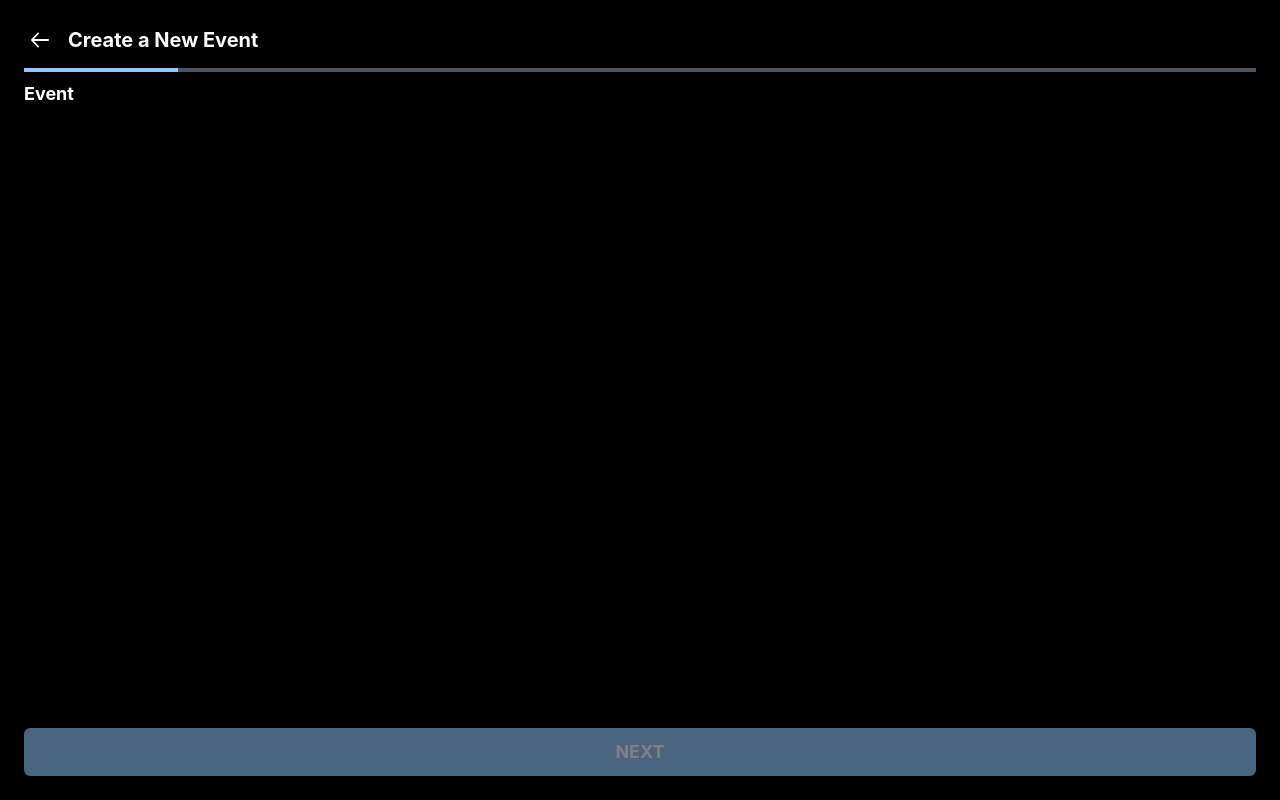
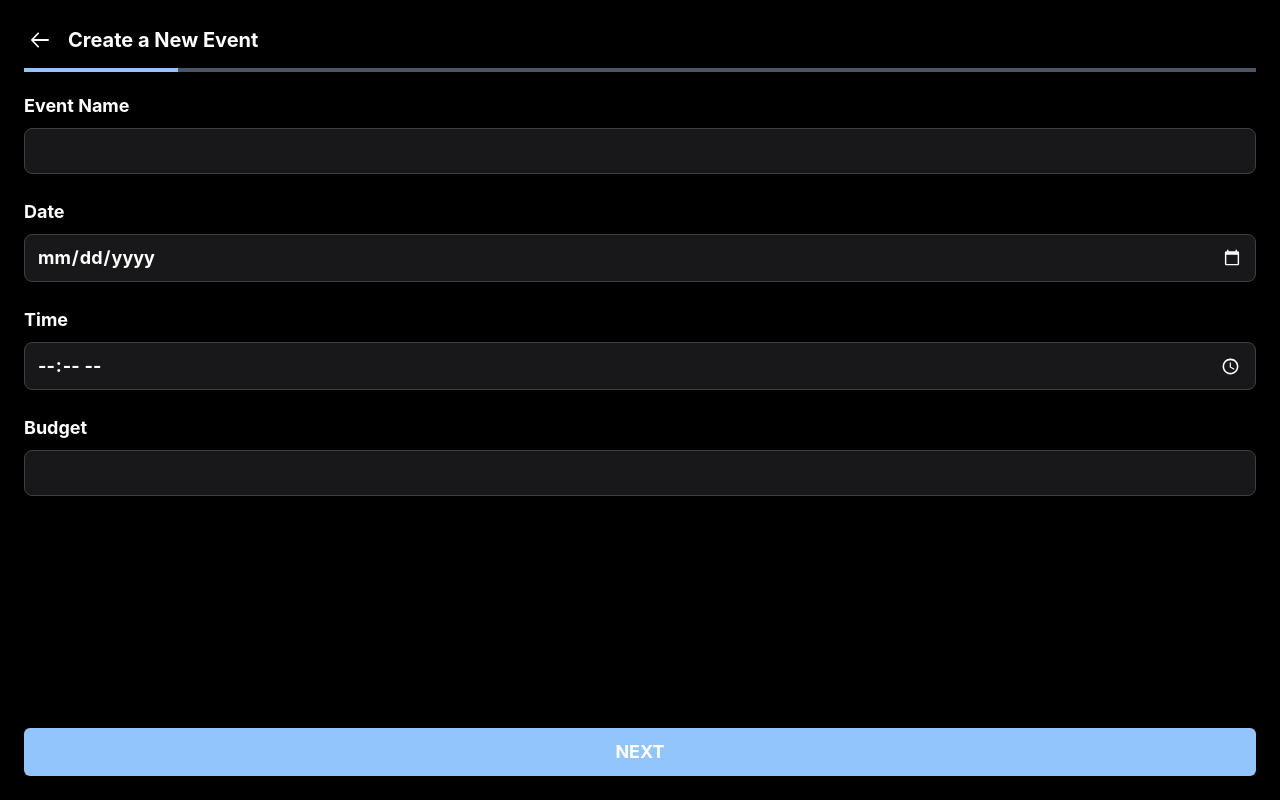
Before and after one commit to nmolaei7878/PartyPlan, a React (Create React App) app: page /create-plan/event in a window 1280 px wide. Built offline with nearby package versions, Linux system fonts and the light colour scheme.

Commit message:
struggling with forms

```diff
--- /dev/null
+++ b/src/components/shared-ui/Form.tsx
@@ -0,0 +1,27 @@
+import React, { forwardRef } from "react";
+
+interface FormInputProps {
+  id: string;
+  label: string;
+  formType: string;
+  placeHolder?: string;
+  value?: string;
+  onChange: (e: any) => void;
+}
+
+const FormInput: React.FC<FormInputProps> = (props) => {
+  return (
+    <div className="flex flex-col w-full text-white gap-2">
+      <label htmlFor={props.id}>{props.label}</label>
+      <input
+        onChange={props.onChange}
+        defaultValue={props.value}
+        className=" py-2 px-3 w-full rounded-lg bg-zinc-900 border-[0.1rem] border-zinc-700"
+        type={props.formType}
+        id={props.id}
+      />
+    </div>
+  );
+};
+
+export default FormInput;
--- a/src/index.css
+++ b/src/index.css
@@ -9,6 +9,9 @@ body {
   -webkit-font-smoothing: antialiased;
   -moz-osx-font-smoothing: grayscale;
 }
+input {
+  color-scheme: dark;
+}
 
 code {
   font-family: source-code-pro, Menlo, Monaco, Consolas, "Courier New",
--- a/src/pages/plan/components/EventComp.tsx
+++ b/src/pages/plan/components/EventComp.tsx
@@ -1,58 +1,65 @@
-import React, { FormEvent, useRef } from "react";
+import React, { FormEvent, useEffect, useRef, useState } from "react";
+import FormInput from "../../../components/shared-ui/Form";
+import { useAppDispatch, useAppSelector } from "../../../core/hook/hooks";
+import { updateEvent } from "../../../redux/plan-slice";
+import { NextButton } from "../../../redux/ui-slice";
 
 const EventComp = () => {
-  const name = useRef<HTMLInputElement>(null);
-  const date = useRef<HTMLInputElement>(null);
-  const time = useRef<HTMLInputElement>(null);
-  const budget = useRef<HTMLInputElement>(null);
+  const plan = useAppSelector((state) => state.plan.newPlan);
+  const dispatch = useAppDispatch();
 
-  const onSubmit = (e: FormEvent) => {
-    e.preventDefault();
-    if (
-      name.current?.value &&
-      date.current?.value &&
-      time.current?.value &&
-      budget.current?.value
-    ) {
-      const data = {
-        eventName: name.current?.value,
-        eventDate: date.current?.value,
-        eventTime: time.current?.value,
-        budget: budget.current?.value,
-      };
-    }
+  const nameChange = (e: any) => {
+    dispatch(updateEvent({ eventName: e.target.value }));
+    console.log(plan?.eventName);
   };
+  const dateChange = (e: any) => {
+    dispatch(updateEvent({ eventDate: e.target.value }));
+    console.log(plan?.eventDate);
+  };
+  const timeChange = (e: any) => {
+    dispatch(updateEvent({ eventTime: e.target.value }));
+    console.log(plan?.eventTime);
+  };
+  const budgetChange = (e: any) => {
+    dispatch(updateEvent({ budget: e.target.value }));
+    console.log(plan?.budget);
+  };
+
+  useEffect(() => {
+    dispatch(NextButton(true));
+  }, []);
+
   return (
-    <div>Event</div>
-    // <form
-    //   onSubmit={onSubmit}
-    //   className="w-screen items-center justify-evenly flex flex-col gap-6"
-    // >
-    //   <div className="flex flex-col w-5/6 sm:w-1/3 gap-2 px-6">
-    //     <label className="text-gray-800" htmlFor="name">
-    //       Name
-    //     </label>
-    //     <input
-    //       ref={name}
-    //       type="text"
-    //       id="name"
-    //       placeholder="Enter your Name"
-    //       className="p-3 w-full rounded-lg bg-transparent border-[0.1rem] border-gray-400"
-    //     />
-    //   </div>
-    //   <div className="flex flex-col w-5/6 sm:w-1/3 gap-2 px-6">
-    //     <label className="text-gray-800" htmlFor="job">
-    //       Job
-    //     </label>
-    //     <input
-    //       ref={date}
-    //       type="text"
-    //       id="job"
-    //       placeholder="software developer"
-    //       className="p-3 w-full rounded-lg bg-transparent border-[0.1rem] border-gray-400"
-    //     />
-    //   </div>
-    // </form>
+    <form className="w-full items-center justify-evenly flex flex-col gap-6 mt-3">
+      <FormInput
+        onChange={nameChange}
+        formType="text"
+        id="Event Name"
+        label="Event Name"
+        value={plan?.eventName}
+      />
+      <FormInput
+        onChange={dateChange}
+        formType="date"
+        id="Date"
+        label="Date"
+        value={plan?.eventDate}
+      />
+      <FormInput
+        onChange={timeChange}
+        formType="time"
+        id="Time"
+        label="Time"
+        value={plan?.eventTime}
+      />
+      <FormInput
+        onChange={budgetChange}
+        formType="number"
+        id="Budget"
+        label="Budget"
+        value={plan?.budget}
+      />
+    </form>
   );
 };
 
--- a/src/pages/plan/components/Guest.tsx
+++ b/src/pages/plan/components/Guest.tsx
@@ -1,5 +1,5 @@
 import React, { useCallback, useEffect, useMemo } from "react";
-import Tile from "../../home/shared/Tile";
+import Tile from "../../../components/shared-ui/Tile";
 import { KGuest } from "../../../core/constatnt/KGuest";
 import { useAppDispatch, useAppSelector } from "../../../core/hook/hooks";
 import { updateGuest } from "../../../redux/plan-slice";
--- a/src/pages/plan/components/Occasion.tsx
+++ b/src/pages/plan/components/Occasion.tsx
@@ -1,6 +1,6 @@
 import React, { useCallback, useEffect, useMemo } from "react";
 import { KOccasion } from "../../../core/constatnt/KOccasion";
-import Tile from "../../home/shared/Tile";
+import Tile from "../../../components/shared-ui/Tile";
 import { useAppDispatch, useAppSelector } from "../../../core/hook/hooks";
 import { updateOccasion } from "../../../redux/plan-slice";
 import { NextButton } from "../../../redux/ui-slice";
```
Also changed, not shown: src/components/shared-ui/Tile.tsx (renamed from src/pages/home/shared/Tile.tsx).
